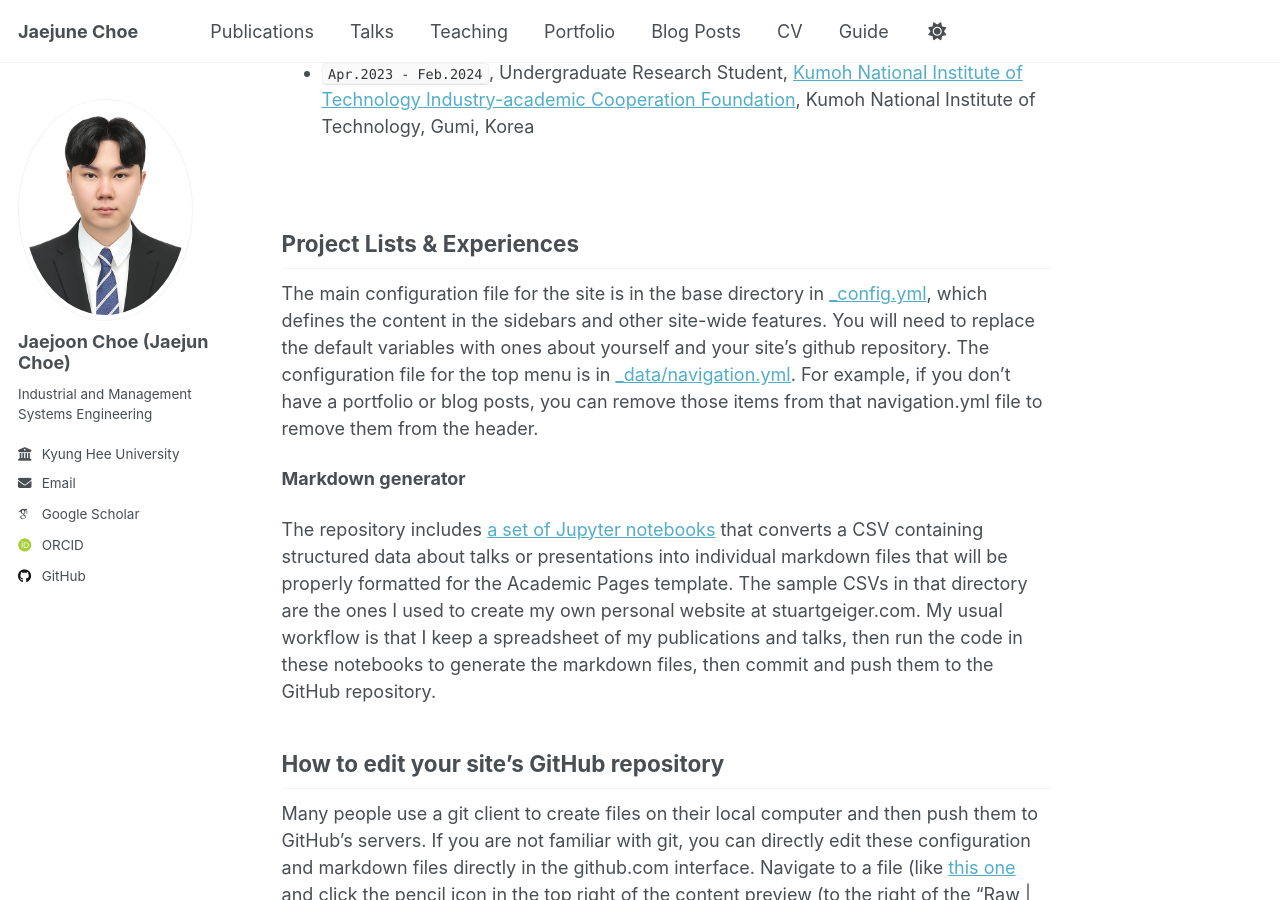
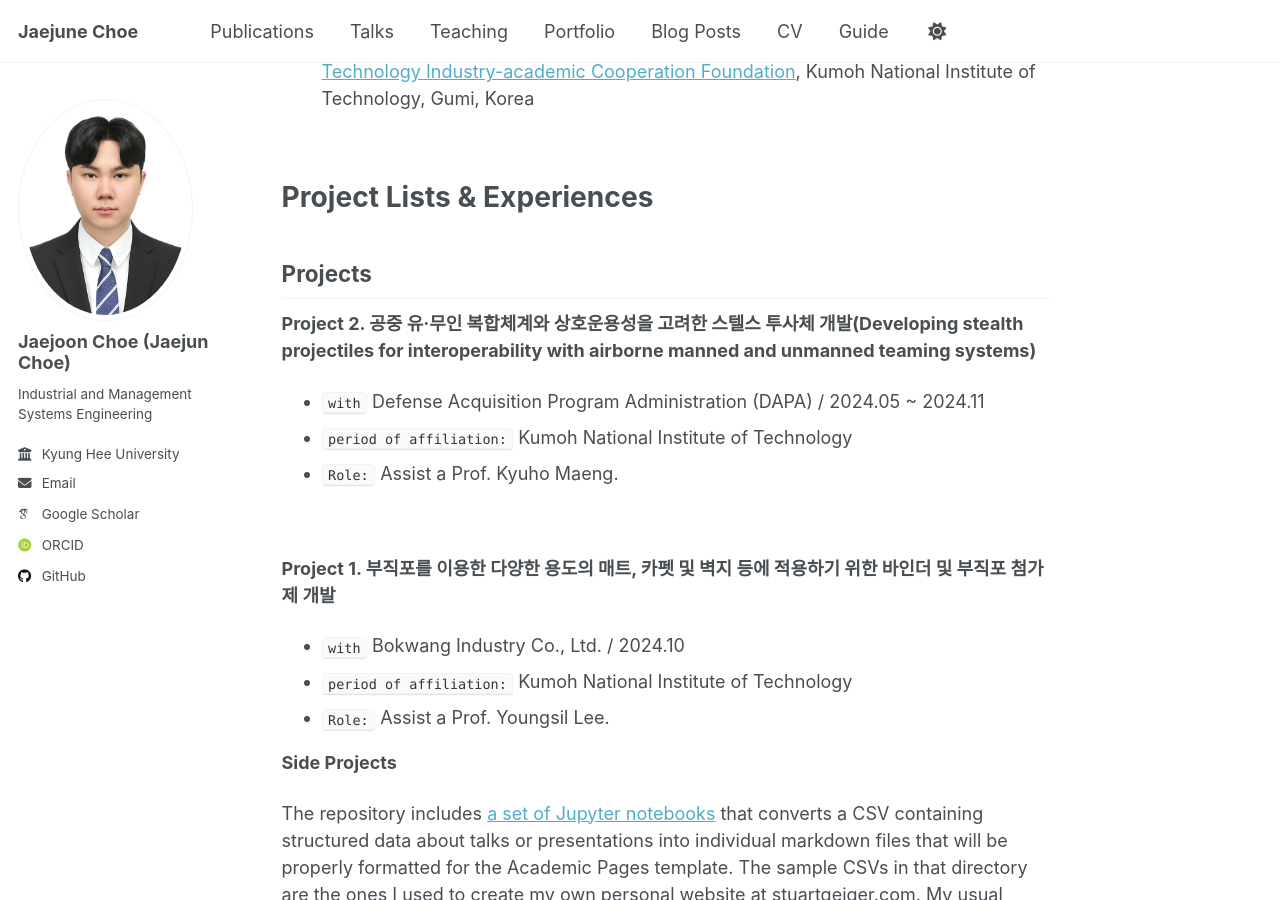
Before and after one commit to jaejunchoe/jaejunchoe.github.io, a Jekyll site: the page built from _pages/about.md, in a window 1280 px wide and 900 px high, scrolled down 798 px. Built offline with Jekyll 4.4.1, drawn with Linux system fonts in a browser that asks for light colours; some web fonts are replaced.

Commit message:
initial commit

```diff
--- a/_pages/about.md
+++ b/_pages/about.md
@@ -24,7 +24,7 @@ Hello! I am currently pursuing a master’s degree in the Intelligent Energy Con
 
 
 Experiences
------
+======
 - `Mar.2025 - Present`, M.S. Student, [AIMS Lab](https://sites.google.com/khu.ac.kr/aims/home?authuser=0), Department of Industrial and Management Systems Engineering, Kyung Hee University, Yongin, Korea
 - `Mar.2024 - Feb.2025`, Undergraduate Research Assistant Student, [HAIDS Lab](https://sites.google.com/view/ids-kit/home), Department of Industrial Engineering, Kumoh National Institute of Technology, Gumi, Korea
 - `Apr.2023 - Feb.2024`, Undergraduate Research Student, [Kumoh National Institute of Technology Industry-academic Cooperation Foundation](http://sian3.adbank.co.kr/kit_iacf/main/sub01/sub01_03.html), Kumoh National Institute of Technology, Gumi, Korea
@@ -34,14 +34,27 @@ Experiences
 
 
 Project Lists & Experiences
-------
-The main configuration file for the site is in the base directory in [_config.yml](https://github.com/academicpages/academicpages.github.io/blob/master/_config.yml), which defines the content in the sidebars and other site-wide features. You will need to replace the default variables with ones about yourself and your site's github repository. The configuration file for the top menu is in [_data/navigation.yml](https://github.com/academicpages/academicpages.github.io/blob/master/_data/navigation.yml). For example, if you don't have a portfolio or blog posts, you can remove those items from that navigation.yml file to remove them from the header.
+======
+
+**Projects**
+----
+
+**Project 2. 공중 유·무인 복합체계와 상호운용성을 고려한 스텔스 투사체 개발(Developing stealth projectiles for interoperability with airborne manned and unmanned teaming systems)**
+- `with` Defense Acquisition Program Administration (DAPA) / 2024.05 ~ 2024.11
+- `period of affiliation:` Kumoh National Institute of Technology
+- `Role:` Assist a Prof. Kyuho Maeng.
+
+<br/>
+
+**Project 1. 부직포를 이용한 다양한 용도의 매트, 카펫 및 벽지 등에 적용하기 위한 바인더 및 부직포 첨가제 개발**
+- `with` Bokwang Industry Co., Ltd. / 2024.10
+- `period of affiliation:` Kumoh National Institute of Technology
+- `Role:` Assist a Prof. Youngsil Lee.
 
 
 
 
-
-**Markdown generator**
+**Side Projects**
 
 The repository includes [a set of Jupyter notebooks](https://github.com/academicpages/academicpages.github.io/tree/master/markdown_generator
 ) that converts a CSV containing structured data about talks or presentations into individual markdown files that will be properly formatted for the Academic Pages template. The sample CSVs in that directory are the ones I used to create my own personal website at stuartgeiger.com. My usual workflow is that I keep a spreadsheet of my publications and talks, then run the code in these notebooks to generate the markdown files, then commit and push them to the GitHub repository.
```
